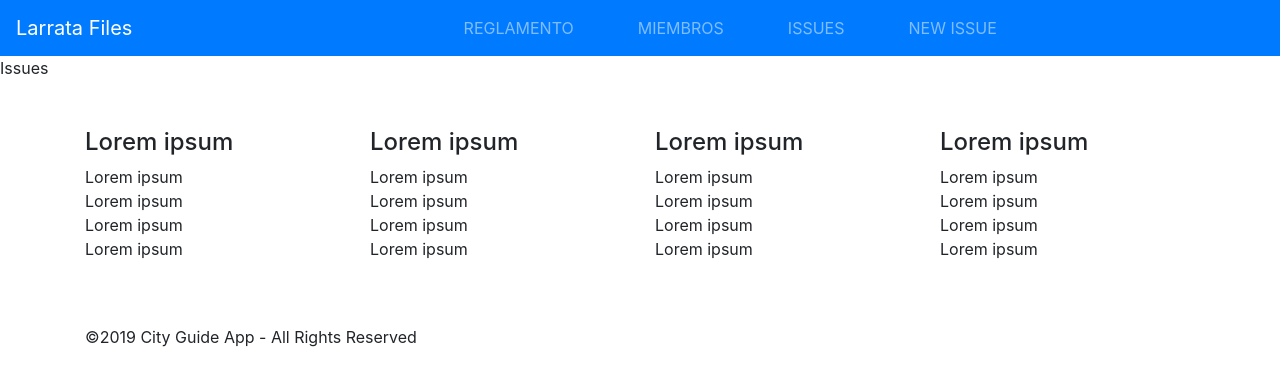
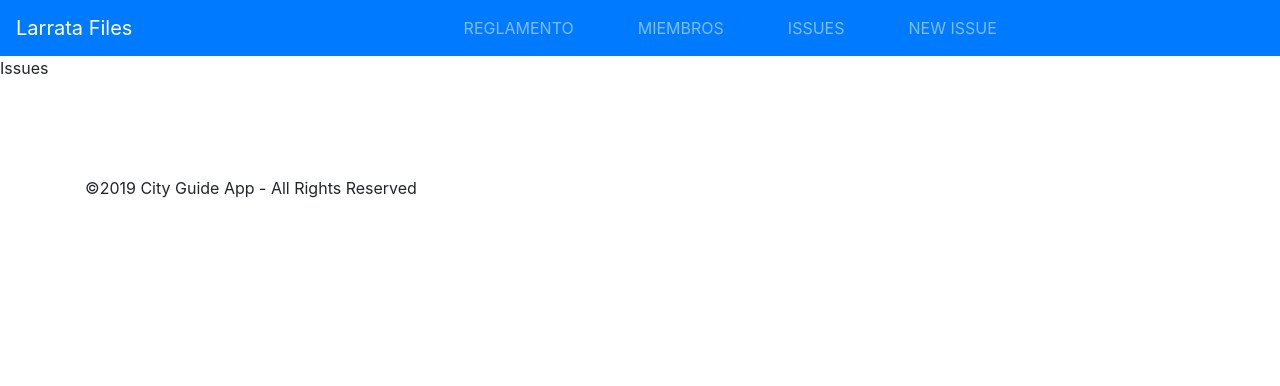
Before and after one commit to EduardoYujraT/Larrata-website, a React (Create React App) app: page /issues in a window 1280 px wide. Shown: the top 386 px of the page. Built offline with nearby package versions, Linux system fonts and the light colour scheme.

Commit message:
primer commit para deploy

```diff
--- a/src/components/Layout/Footer.js
+++ b/src/components/Layout/Footer.js
@@ -6,73 +6,7 @@ export default function Footer() {
         <div className="main-footer">
       <div className="footer-middle">
         <div className="container">
-          <div className="row">
-            {/* Column 1 */}
-            <div className="col-md-3 col-sm-6">
-              <h4>Lorem ipsum</h4>
-              <ul className="list-unstyled">
-                <li>Lorem ipsum</li>
-                <li>Lorem ipsum</li>
-                <li>Lorem ipsum</li>
-                <li>Lorem ipsum</li>
-              </ul>
-            </div>
-            {/* Column 2 */}
-            <div className="col-md-3 col-sm-6">
-              <h4>Lorem ipsum</h4>
-              <ul className="list-unstyled">
-                <li>
-                  <a href="#">Lorem ipsum</a>
-                </li>
-                <li>
-                  <a href="#">Lorem ipsum</a>
-                </li>
-                <li>
-                  <a href="#">Lorem ipsum</a>
-                </li>
-                <li>
-                  <a href="#">Lorem ipsum</a>
-                </li>
-              </ul>
-            </div>
-            {/* Column 3 */}
-            <div className="col-md-3 col-sm-6">
-              <h4>Lorem ipsum</h4>
-              <ul className="list-unstyled">
-                <li>
-                  <a href="#">Lorem ipsum</a>
-                </li>
-                <li>
-                  <a href="#">Lorem ipsum</a>
-                </li>
-                <li>
-                  <a href="#">Lorem ipsum</a>
-                </li>
-                <li>
-                  <a href="#">Lorem ipsum</a>
-                </li>
-              </ul>
-            </div>
-            {/* Column 4 */}
-            <div className="col-md-3 col-sm-6">
-              <h4>Lorem ipsum</h4>
-              <ul className="list-unstyled">
-                <li>
-                  <a href="#">Lorem ipsum</a>
-                </li>
-                <li>
-                  <a href="#">Lorem ipsum</a>
-                </li>
-                <li>
-                  <a href="#">Lorem ipsum</a>
-                </li>
-                <li>
-                  <a href="#">Lorem ipsum</a>
-                </li>
-              </ul>
-            </div>
-          </div>
-          {/* Footer Bottom */}
+
           <div className="footer-bottom">
             <p className="text-xs-center">
               &copy;{new Date().getFullYear()} City Guide App - All Rights
```
Also changed, not shown: src/components/Layout/NavigationBar.css (deleted, +0 -8 lines), src/components/Layout/NavigationBar.js (deleted, +0 -27 lines), src/components/Layout/Navbar.js (line endings or trailing spaces).
